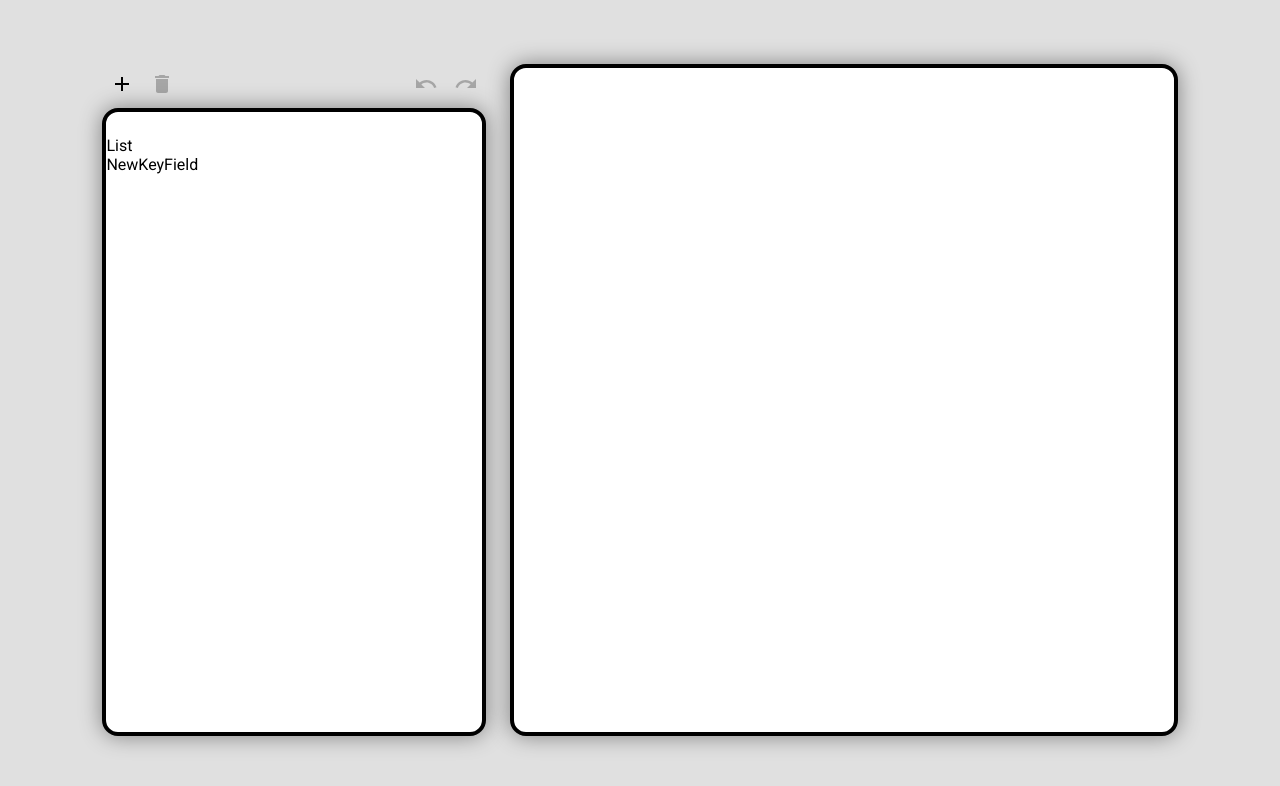
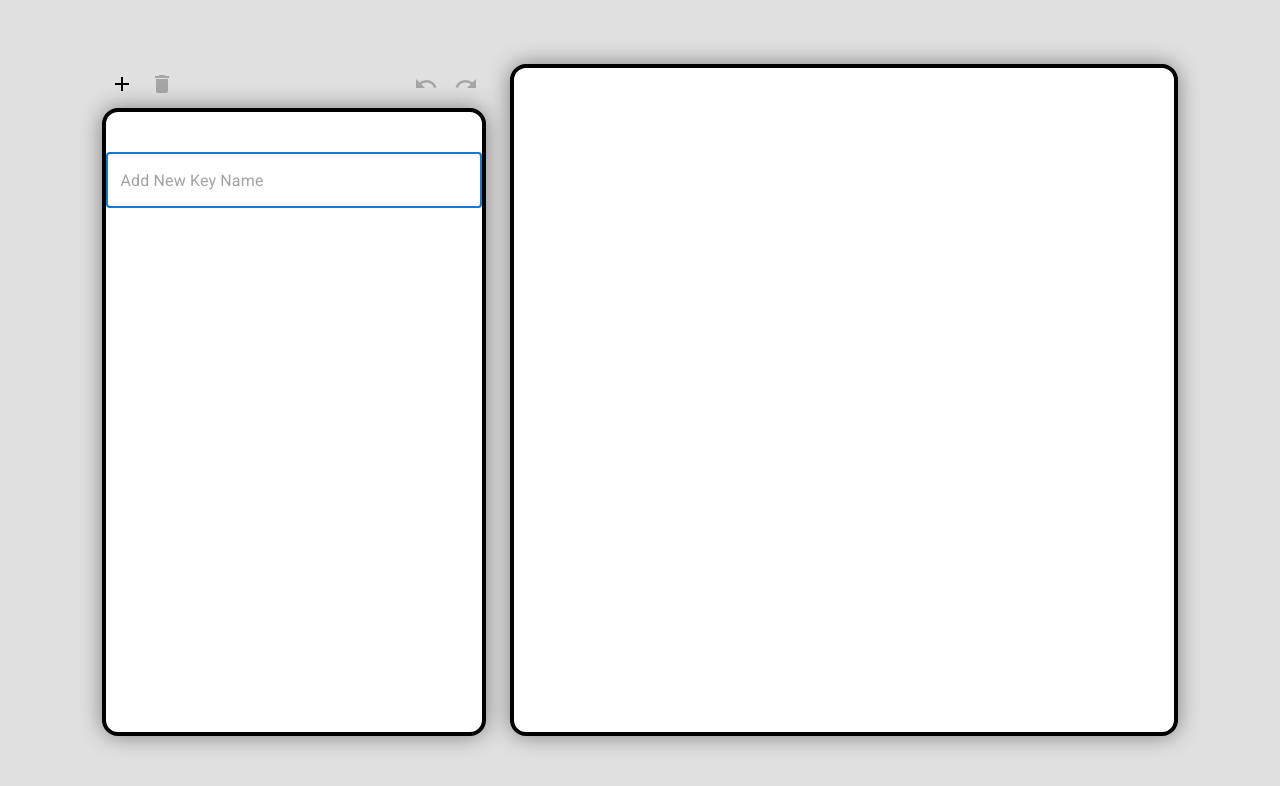
Before and after one commit to anti-yREX/dummy-data-generator, a React app: page / in a window 1280 px wide. Both pictures are taken after a click on the button 122 px from the left and 84 px from the top of the page. Shown: the top 786 px of the page. Built offline with nearby package versions, Linux system fonts and the light colour scheme.

Commit message:
Added property name  field

```diff
--- a/src/app/ObjectListPanel/components/KeysList/KeysList.jsx
+++ b/src/app/ObjectListPanel/components/KeysList/KeysList.jsx
@@ -1,12 +1,52 @@
 import React from "react";
-import { useSelector } from "react-redux";
+import { useDispatch, useSelector } from 'react-redux';
+import { TextField } from './KeysList.styles';
+import { setParentObjectData } from "../../../../services/reduxStore/ParentObjectStateReducer";
+import { setNewKeyFieldShow } from "../../../../services/reduxStore/NewKeyFieldReducer";
+import { List, ListItem, ListItemText } from "@mui/material";
 
 const KeysList = () => {
-    const showNewField = useSelector(({ newKeyFieldState}) => (newKeyFieldState.show))
+    const { showNewField, parentObject } = useSelector(
+        ({ parentObject, newKeyFieldState }) => ({
+            showNewField: newKeyFieldState.show,
+            parentObject,
+        })
+    );
+    const dispatch = useDispatch();
+
+    const onBlurHandler = (event) => {
+        const regex = /^[a-zA-Z_][a-zA-Z0-9_]*$/;
+
+        if (regex.test(event.target.value)) {
+            dispatch(
+                setParentObjectData({
+                    ...parentObject,
+                    [event.target.value]: {
+                        isEmpty: true,
+                    },
+                })
+            );
+        }
+        dispatch(setNewKeyFieldShow(false));
+    };
     return (
         <div>
-            List
-            {showNewField && (<div>NewKeyField</div>)}
+            <List>
+                {Object.keys(parentObject).map((current) => (
+                    <ListItem>
+                        <ListItemText
+                            primary={current}
+                        />
+                    </ListItem>
+                ))}
+            </List>
+            {showNewField && (
+                <TextField
+                    placeholder="Add New Key Name"
+                    autoFocus
+                    onBlur={onBlurHandler}
+                />
+            )}
         </div>
     )
 }
--- /dev/null
+++ b/src/app/ObjectListPanel/components/KeysList/KeysList.styles.js
@@ -0,0 +1,9 @@
+import { styled as muiStyled } from "@mui/system";
+import styled from "styled-components";
+import { TextField as TextFieldComponent } from "../../../../components/TextField";
+
+export const TextField = muiStyled(TextFieldComponent)({
+    width: '100%',
+});
+
+export const Wrapper = styled.div``;
--- /dev/null
+++ b/src/components/TextField/index.jsx
@@ -0,0 +1,11 @@
+import React from "react";
+import { TextField as MuiTextField } from "@mui/material";
+
+
+export const TextField = (props) => {
+    return (
+        <MuiTextField {...props} />
+    );
+}
+
+export default TextField;
--- a/src/services/reduxStore/ParentObjectStateReducer/index.js
+++ b/src/services/reduxStore/ParentObjectStateReducer/index.js
@@ -5,7 +5,11 @@ export const parentObjectSlice = createSlice({
     initialState: {},
     reducers: {
         setParentObjectData: (state, action) => {
-            state = action.payload;
+            console.log(state, action);
+            return {
+                ...state,
+                ...action.payload,
+            };
         }
     },
 });
```
